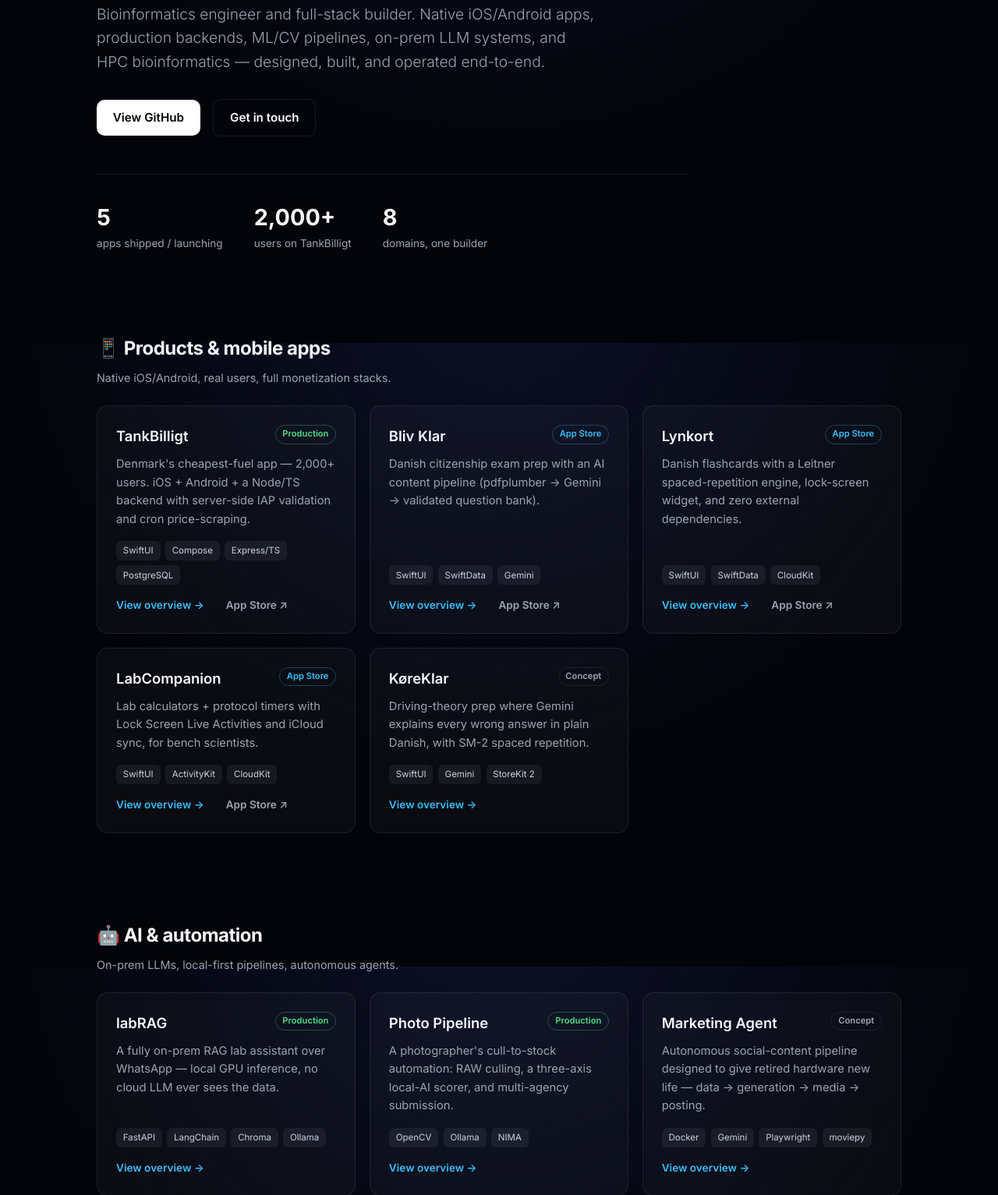
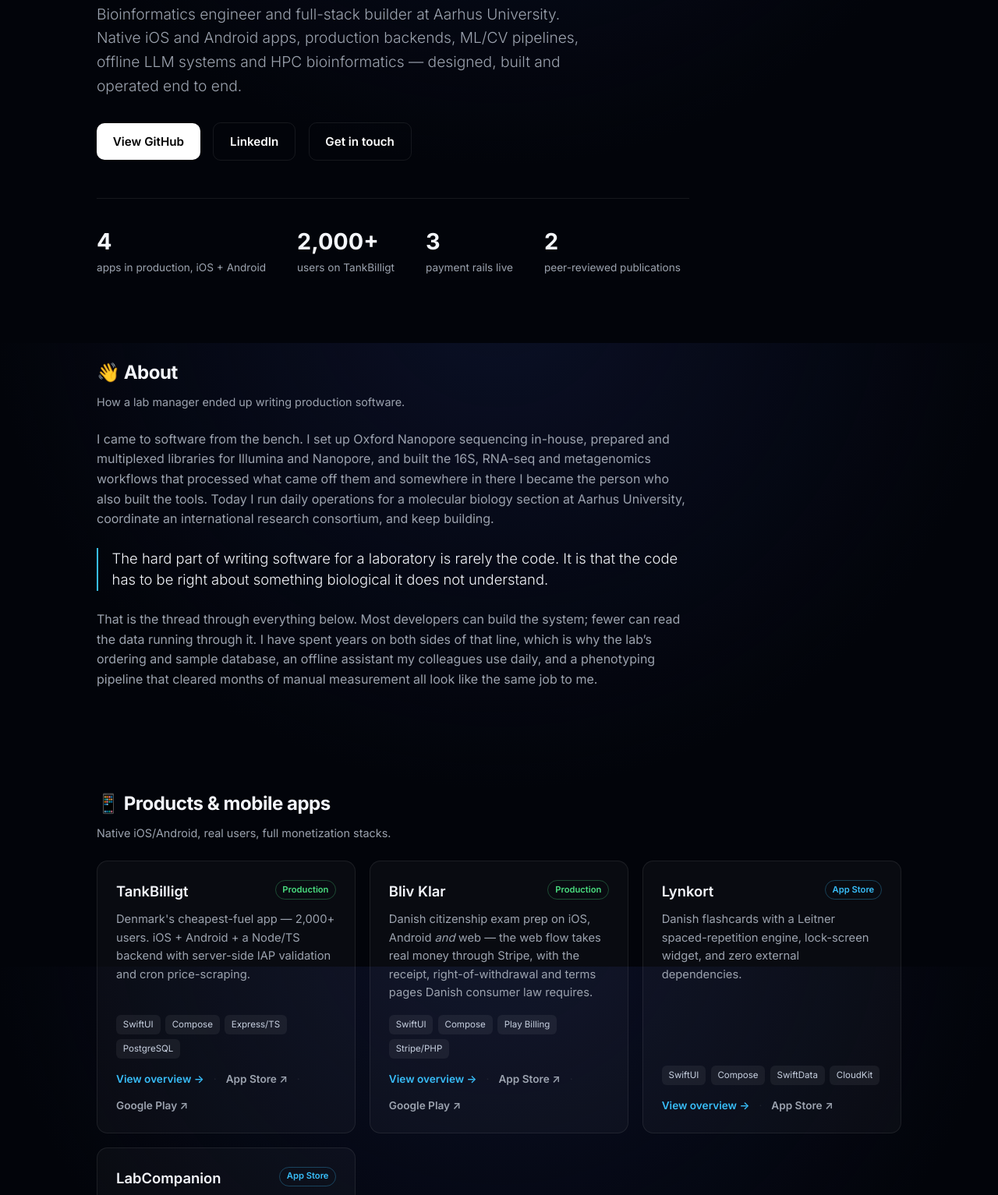
Before and after one commit to alentrgovcevic/alentrgovcevic.github.io, a plain HTML site: page index.html in a window 1280 px wide. Shown: the part 360-1893 px from the top of the page at 78% size. Drawn offline with Linux system fonts and the light colour scheme.

Commit message:
page update

```diff
--- a/index.html
+++ b/index.html
@@ -4,7 +4,7 @@
 <meta charset="UTF-8">
 <meta name="viewport" content="width=device-width, initial-scale=1.0">
 <title>Alen Trgovcevic — Bioinformatics Engineer & Builder</title>
-<meta name="description" content="Bioinformatics engineer and full-stack builder. Shipped iOS/Android apps, ML/CV pipelines, on-prem LLM systems, and HPC bioinformatics.">
+<meta name="description" content="Alen Trgovcevic — bioinformatics engineer and full-stack builder at Aarhus University. Four apps in production on iOS and Android, ML/CV pipelines, offline LLM systems and HPC bioinformatics.">
 <link rel="preconnect" href="https://fonts.googleapis.com">
 <link href="https://fonts.googleapis.com/css2?family=Inter:wght@300;400;600;700;800&display=swap" rel="stylesheet">
 <style>
@@ -70,6 +70,13 @@
   .card .store{font-size:.85rem;color:var(--muted);font-weight:600}
   .card .store:hover{color:#fff}
 
+  .about p{color:var(--muted);font-size:1rem;max-width:760px;margin-bottom:1rem}
+  .about .pull{color:var(--txt);font-size:1.15rem;font-weight:300;line-height:1.5;
+    border-left:2px solid var(--accent);padding-left:1.1rem;margin:1.5rem 0}
+  .pubs p{color:var(--txt);font-size:.95rem;margin-bottom:1rem}
+  .pubs .muted{color:var(--muted)}
+  .pubs a{color:var(--accent);font-weight:600;font-size:.9rem}
+  .pubs a:hover{text-decoration:underline}
   footer{border-top:1px solid var(--line);padding:2.5rem 0;color:var(--muted);font-size:.85rem;text-align:center}
   footer a{color:var(--accent)}
   @media(max-width:560px){.stats{gap:1.5rem}nav{display:none}}
@@ -84,21 +91,43 @@
       <a href="#apps">Apps</a>
       <a href="#ai">AI</a>
       <a href="#science">Science</a>
+      <a href="#about">About</a>
+      <a href="https://www.linkedin.com/in/alen-trgovcevic/" target="_blank">LinkedIn ↗</a>
       <a href="https://github.com/alentrgovcevic" target="_blank">GitHub ↗</a>
     </nav>
   </header>
 
   <section class="hero">
-    <h1>I build products that ship — across every layer of the stack.</h1>
-    <p>Bioinformatics engineer and full-stack builder. Native iOS/Android apps, production backends, ML/CV pipelines, on-prem LLM systems, and HPC bioinformatics — designed, built, and operated end-to-end.</p>
+    <h1>I run a lab&rsquo;s operations and build the software it runs on.</h1>
+    <p>Bioinformatics engineer and full-stack builder at Aarhus University. Native iOS and Android apps, production backends, ML/CV pipelines, offline LLM systems and HPC bioinformatics &mdash; designed, built and operated end to end.</p>
     <div class="cta">
       <a class="primary" href="https://github.com/alentrgovcevic" target="_blank">View GitHub</a>
-      <a class="ghost" href="mailto:support@atproductions.dk">Get in touch</a>
+      <a class="ghost" href="https://www.linkedin.com/in/alen-trgovcevic/" target="_blank">LinkedIn</a>
+      <a class="ghost" href="mailto:alen.trgovcevic@gmail.com">Get in touch</a>
     </div>
     <div class="stats">
-      <div class="stat"><div class="n">5</div><div class="l">apps shipped / launching</div></div>
+      <div class="stat"><div class="n">4</div><div class="l">apps in production, iOS + Android</div></div>
       <div class="stat"><div class="n">2,000+</div><div class="l">users on TankBilligt</div></div>
-      <div class="stat"><div class="n">8</div><div class="l">domains, one builder</div></div>
+      <div class="stat"><div class="n">3</div><div class="l">payment rails live</div></div>
+      <div class="stat"><div class="n">2</div><div class="l">peer-reviewed publications</div></div>
+    </div>
+  </section>
+
+  <section id="about">
+    <h2>👋 About</h2>
+    <p class="sub">How a lab manager ended up writing production software.</p>
+    <div class="about">
+      <p>I came to software from the bench. I set up Oxford Nanopore sequencing in-house, prepared and multiplexed
+      libraries for Illumina and Nanopore, and built the 16S, RNA-seq and metagenomics workflows that processed what
+      came off them and somewhere in there I became the person who also built the tools. Today I run daily
+      operations for a molecular biology section at Aarhus University, coordinate an international research
+      consortium, and keep building.</p>
+      <p class="pull">The hard part of writing software for a laboratory is rarely the code. It is that the code has
+      to be right about something biological it does not understand.</p>
+      <p>That is the thread through everything below. Most developers can build the system; fewer can read the data
+      running through it. I have spent years on both sides of that line, which is why the lab&rsquo;s ordering
+      and sample database, an offline assistant my colleagues use daily, and a phenotyping pipeline that cleared
+      months of manual measurement all look like the same job to me.</p>
     </div>
   </section>
 
@@ -114,22 +143,26 @@
           <a class="link" href="https://github.com/alentrgovcevic/TankBilligt-overview" target="_blank">View overview →</a>
           <span class="sep">·</span>
           <a class="store" href="https://apps.apple.com/dk/app/tankbilligt-benzinpriser/id6757086573" target="_blank">App Store ↗</a>
+          <span class="sep">·</span>
+          <a class="store" href="https://play.google.com/store/apps/details?id=dk.tankbilligt.android" target="_blank">Google Play ↗</a>
         </div>
       </article>
       <article class="card">
-        <div class="top"><h3>Bliv Klar</h3><span class="badge shipped">App Store</span></div>
-        <p>Danish citizenship exam prep with an AI content pipeline (pdfplumber → Gemini → validated question bank).</p>
-        <div class="tags"><span class="tag">SwiftUI</span><span class="tag">SwiftData</span><span class="tag">Gemini</span></div>
+        <div class="top"><h3>Bliv Klar</h3><span class="badge live">Production</span></div>
+        <p>Danish citizenship exam prep on iOS, Android <em>and</em> web &mdash; the web flow takes real money through Stripe, with the receipt, right-of-withdrawal and terms pages Danish consumer law requires.</p>
+        <div class="tags"><span class="tag">SwiftUI</span><span class="tag">Compose</span><span class="tag">Play Billing</span><span class="tag">Stripe/PHP</span></div>
         <div class="links">
           <a class="link" href="https://github.com/alentrgovcevic/BlivKlar" target="_blank">View overview →</a>
           <span class="sep">·</span>
           <a class="store" href="https://apps.apple.com/dk/app/bliv-klar-indf%C3%B8dsretspr%C3%B8ven/id6758513536" target="_blank">App Store ↗</a>
+          <span class="sep">·</span>
+          <a class="store" href="https://play.google.com/store/apps/details?id=dk.atproductions.blivklar" target="_blank">Google Play ↗</a>
         </div>
       </article>
       <article class="card">
         <div class="top"><h3>Lynkort</h3><span class="badge shipped">App Store</span></div>
         <p>Danish flashcards with a Leitner spaced-repetition engine, lock-screen widget, and zero external dependencies.</p>
-        <div class="tags"><span class="tag">SwiftUI</span><span class="tag">SwiftData</span><span class="tag">CloudKit</span></div>
+        <div class="tags"><span class="tag">SwiftUI</span><span class="tag">Compose</span><span class="tag">SwiftData</span><span class="tag">CloudKit</span></div>
         <div class="links">
           <a class="link" href="https://github.com/alentrgovcevic/Lynkort" target="_blank">View overview →</a>
           <span class="sep">·</span>
@@ -138,19 +171,13 @@
       </article>
       <article class="card">
         <div class="top"><h3>LabCompanion</h3><span class="badge shipped">App Store</span></div>
-        <p>Lab calculators + protocol timers with Lock Screen Live Activities and iCloud sync, for bench scientists.</p>
+        <p>Lab calculators and protocol timers with Lock Screen Live Activities and iCloud sync, for bench scientists. Live on iOS; Android in development.</p>
         <div class="tags"><span class="tag">SwiftUI</span><span class="tag">ActivityKit</span><span class="tag">CloudKit</span></div>
         <div class="links">
           <a class="link" href="https://github.com/alentrgovcevic/LabCompanion-overview" target="_blank">View overview →</a>
           <span class="sep">·</span>
           <a class="store" href="https://apps.apple.com/dk/app/labcompanion-lab-calculator/id6770509131" target="_blank">App Store ↗</a>
         </div>
-      </article>
-      <article class="card">
-        <div class="top"><h3>KøreKlar</h3><span class="badge">Concept</span></div>
-        <p>Driving-theory prep where Gemini explains every wrong answer in plain Danish, with SM-2 spaced repetition.</p>
-        <div class="tags"><span class="tag">SwiftUI</span><span class="tag">Gemini</span><span class="tag">StoreKit 2</span></div>
-        <a class="link" href="https://github.com/alentrgovcevic/KoreKlar-overview" target="_blank">View overview →</a>
       </article>
     </div>
   </section>
@@ -161,8 +188,8 @@
     <div class="grid">
       <article class="card">
         <div class="top"><h3>labRAG</h3><span class="badge live">Production</span></div>
-        <p>A fully on-prem RAG lab assistant over WhatsApp — local GPU inference, no cloud LLM ever sees the data.</p>
-        <div class="tags"><span class="tag">FastAPI</span><span class="tag">LangChain</span><span class="tag">Chroma</span><span class="tag">Ollama</span></div>
+        <p>A fully offline RAG assistant over lab protocols and safety documents &mdash; no cloud LLM ever sees the data. It cites a source on every answer, and says a protocol is not in the indexed set rather than inventing one.</p>
+        <div class="tags"><span class="tag">Ollama</span><span class="tag">Python</span><span class="tag">local embeddings</span></div>
         <a class="link" href="https://github.com/alentrgovcevic/labRAG-overview" target="_blank">View overview →</a>
       </article>
       <article class="card">
@@ -210,8 +237,8 @@
     <p class="sub">Breadth beyond the day job.</p>
     <div class="grid">
       <article class="card">
-        <div class="top"><h3>BREEDOME LIMS</h3><span class="badge">In build</span></div>
-        <p>A laboratory information system for a 4-node, 5-year genome-editing facility — single-file RBAC, OAuth/OIDC, instrument integration.</p>
+        <div class="top"><h3>BREEDOME LIMS</h3><span class="badge prep">In build</span></div>
+        <p>A laboratory information system for a 4-node genome-editing facility. Ordering, oligos and personnel/permissions are built; consolidating four standalone databases into one is roughly half done.</p>
         <div class="tags"><span class="tag">FileMaker 2025</span><span class="tag">RBAC</span><span class="tag">OAuth/OIDC</span></div>
         <a class="link" href="https://github.com/alentrgovcevic/BREEDOME_LIMS" target="_blank">View overview →</a>
       </article>
@@ -230,9 +257,27 @@
     </div>
   </section>
 
+  <section id="pubs">
+    <h2>📄 Publications</h2>
+    <p class="sub">Peer-reviewed, from the research side of the same work.</p>
+    <div class="pubs">
+      <p><strong>Signatures of Antagonistic Pleiotropy in a Bacterial Flagellin Epitope</strong><br>
+      <span class="muted">Cell Host &amp; Microbe, 2021 ·</span>
+      <a class="link" href="https://doi.org/10.1016/j.chom.2021.02.006" target="_blank">10.1016/j.chom.2021.02.006 →</a></p>
+      <p><strong>A Conserved Juxtamembrane Motif in Plant NFR5 Receptors</strong><br>
+      <span class="muted">PNAS, 2021 ·</span>
+      <a class="link" href="https://doi.org/10.1073/pnas.2101526118" target="_blank">10.1073/pnas.2101526118 →</a></p>
+      <p style="margin-top:1.25rem"><a class="link" href="https://orcid.org/0000-0001-7709-6803" target="_blank">ORCID 0000-0001-7709-6803 →</a></p>
+    </div>
+  </section>
+
   <footer>
-    Built across native mobile · production backends · ML/CV · on-prem LLM/RAG · HPC bioinformatics · systems · game dev · security.<br>
-    <a href="https://github.com/alentrgovcevic">github.com/alentrgovcevic</a> · <a href="mailto:support@atproductions.dk">support@atproductions.dk</a> · © 2026 Alen Trgovcevic
+    Native mobile · production backends · payments and consumer-law compliance · ML/CV · offline LLM/RAG · HPC bioinformatics · laboratory data architecture.<br>
+    <a href="https://www.linkedin.com/in/alen-trgovcevic/">LinkedIn</a> ·
+    <a href="https://github.com/alentrgovcevic">github.com/alentrgovcevic</a> ·
+    <a href="https://orcid.org/0000-0001-7709-6803">ORCID 0000-0001-7709-6803</a> ·
+    <a href="mailto:alen.trgovcevic@gmail.com">alen.trgovcevic@gmail.com</a><br>
+    <span style="opacity:.6">AT Productions (CVR 46159640) · © 2026 Alen Trgovcevic</span>
   </footer>
 
 </div>
```
